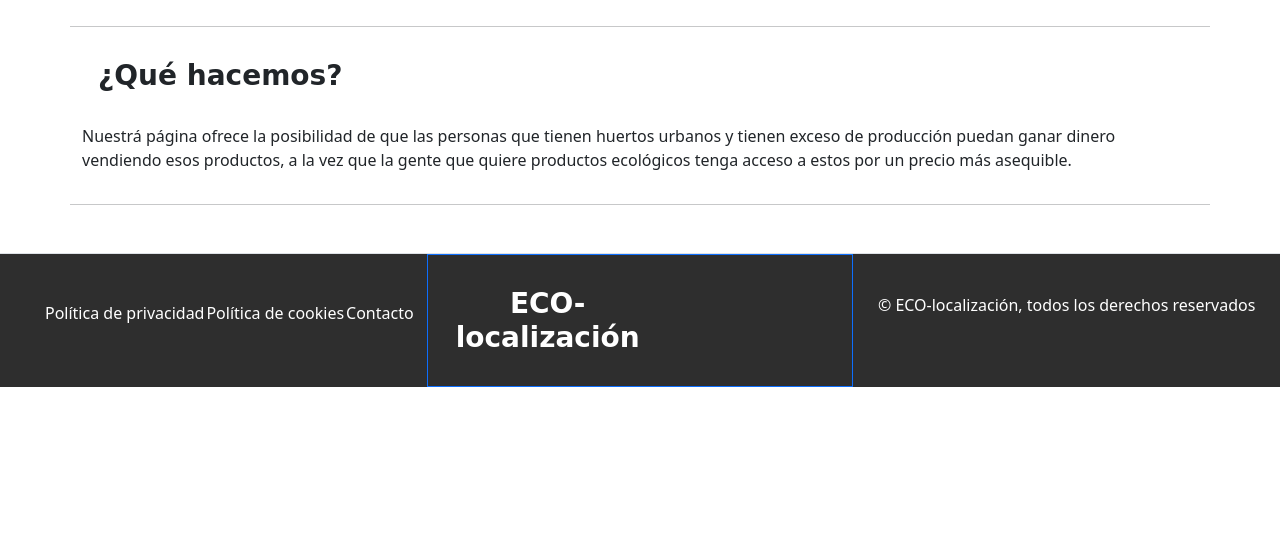
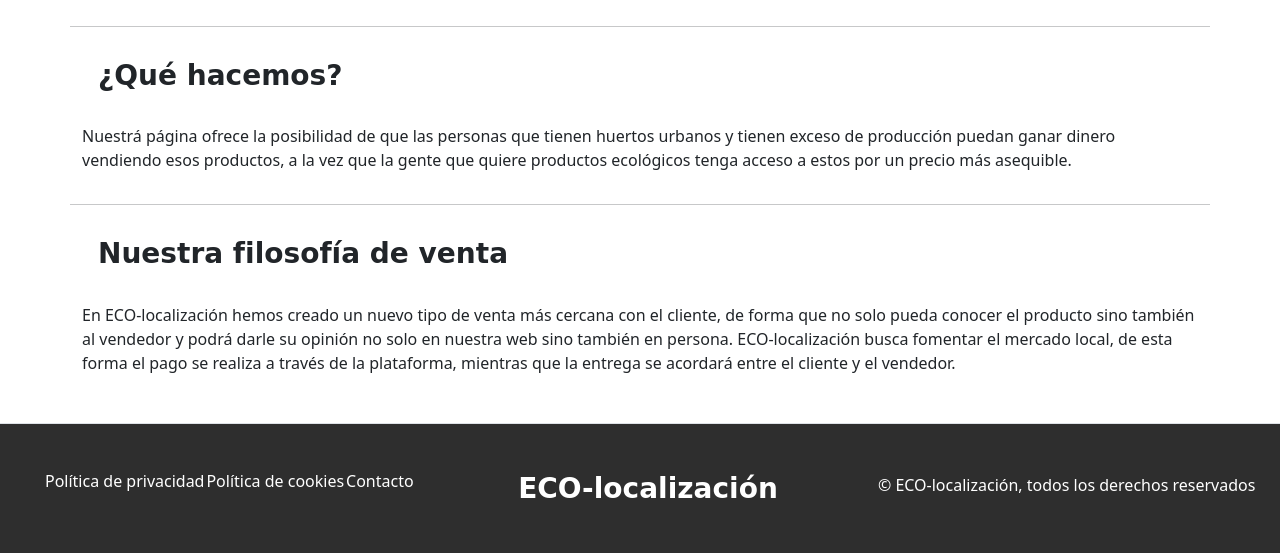
Before and after one commit to osunamaria/ECO-localizacion, a PHP site: page / in a window 1280 px wide. Shown: the part 705-1258 px from the top of the page. Before the commit the page ends 1092 px from the top, so only its background shows below. Run offline with PHP 8.4, Linux system fonts and the light colour scheme; some web fonts are replaced.

Commit message:
Cambios inicio

```diff
--- a/css/footer.css
+++ b/css/footer.css
@@ -10,7 +10,3 @@ footer {
     height: 150%;
     width: 150%;
 }
-
-.marcaFooter{
-    color: black;
-}
--- a/index.php
+++ b/index.php
@@ -85,10 +85,16 @@
             a la vez que la gente que quiere productos ecológicos tenga acceso a estos por un precio más asequible.</p>
         </article>
         <hr class="container">
+        <article class="container">
+            <h3>Nuestra filosofía de venta</h3>
+            <p>En ECO-localización hemos creado un nuevo tipo de venta más cercana con el cliente, de forma que no solo pueda conocer el producto sino también al vendedor
+                y podrá darle su opinión no solo en nuestra web sino también en persona. ECO-localización busca fomentar el mercado local, de esta forma el pago se realiza a través
+                de la plataforma, mientras que la entrega se acordará entre el cliente y el vendedor.</p>
+        </article>
     </section>
 
     <footer class="d-flex border-top text-white">
-        <div class="container-fluid">
+        <div class="container-fluid py-3">
             <div class="row justify-content-around align-items-center text-center">
 
                 <div class="col-4">
@@ -99,15 +105,13 @@
                     </ul>
                 </div>
 
-                <div class="col-4 border border-primary">
-                    <div class="col-md-4 d-flex align-items-center">
-                        <a href="index.php" class="text-decoration-none">
-                            <h3 class="marcaFooter text-white">ECO-localización</h3>
-                        </a>
-                    </div>
+                <div class="col-4">
+                    <a href="index.php" class="text-decoration-none">
+                        <h3 class="text-white text-center">ECO-localización</h3>
+                    </a>
                 </div>
 
-                <div class="col-4">
+                <div class="col-4 mt-4">
                     <p>© ECO-localización, todos los derechos reservados</p>
                 </div>
 
```
